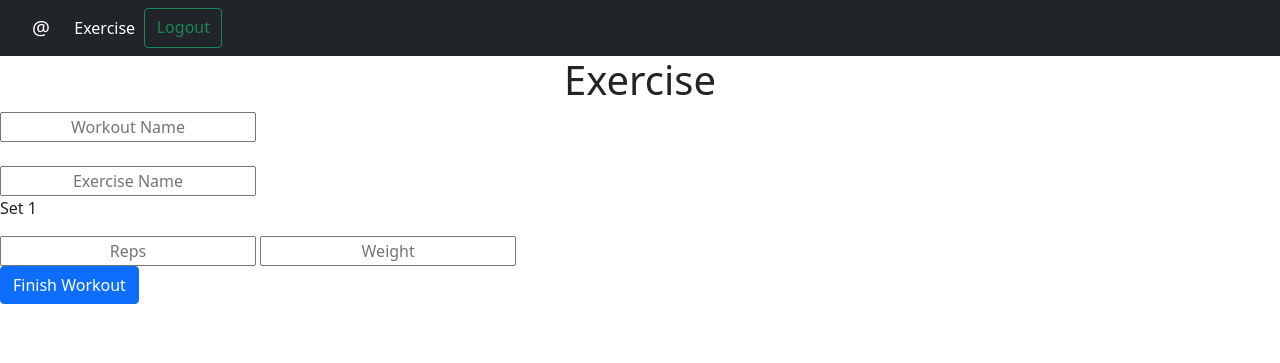
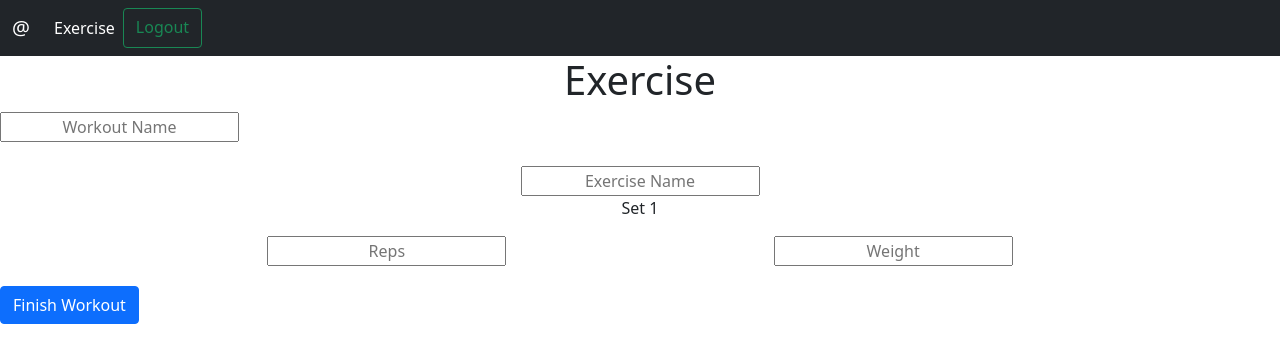
Before and after one commit to jakebakken/gym, a Flask app: template flask_dir/templates/exercise.html in a window 1280 px wide. Shown: the top 363 px of the page. Run offline with Flask 3, Linux system fonts and the light colour scheme; the template is opened without the code that fills it, so the values that code supplies are empty.

Commit message:
now has {% style block %}

```diff
--- a/flask_dir/templates/base.html
+++ b/flask_dir/templates/base.html
@@ -2,6 +2,7 @@
 <html lang="en">
 <head>
     <style type="text/css">
+    {% block style %}
         .navbar-brand {
             padding-left: 1em;
             padding-top: .7em;
@@ -40,6 +41,7 @@
             max-width: 45%;
             text-align: center;
         }
+    {% endblock %}
     </style>
     <meta charset="UTF-8">
     <meta name="viewport" content="width=device-width, initial-scale=1, shrink-to-fit=no">
--- a/flask_dir/templates/exercise.html
+++ b/flask_dir/templates/exercise.html
@@ -1,6 +1,7 @@
 {% extends 'base.html' %}
 <head>
     <style type="text/css">
+    {% block style %}
         .exercise-div {
             text-align: center;
             margin-right: auto;
@@ -21,6 +22,7 @@
             margin-top: 20px;
             margin-bottom: 20px;
         }
+    {% endblock %}
     </style>
     {% block title %}Exercise{% endblock %}
 </head>
```
